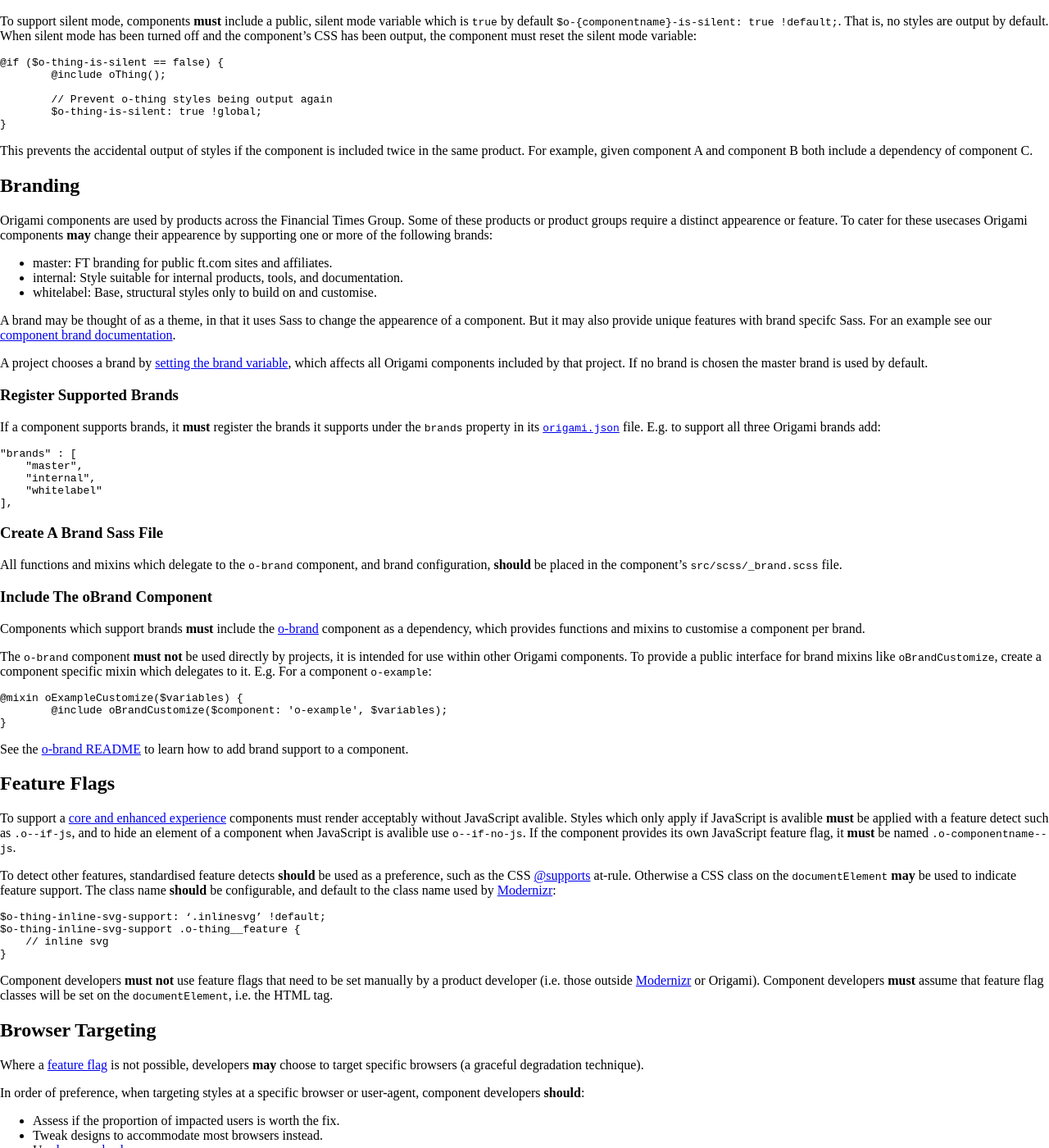
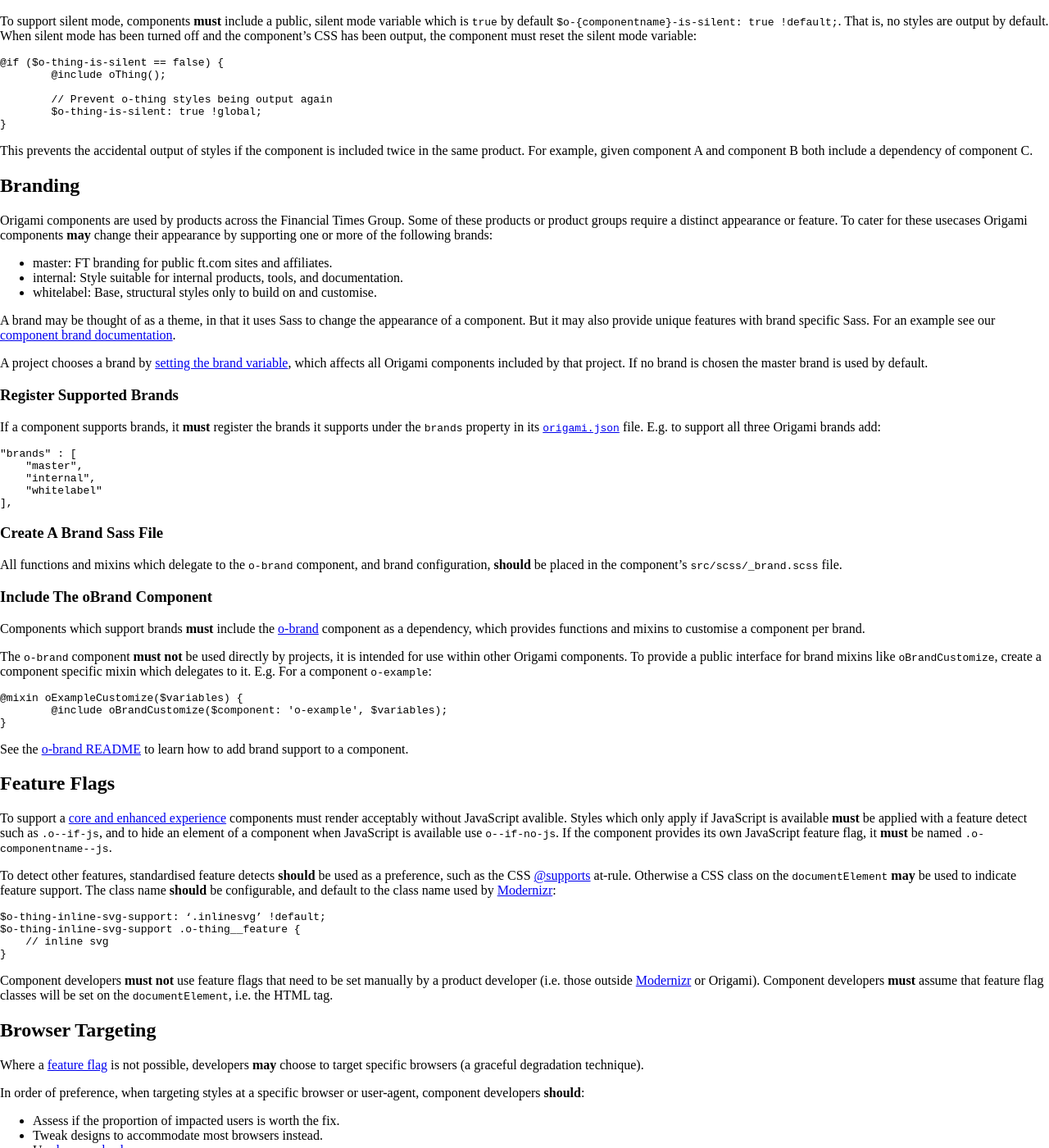
Before and after one commit to Financial-Times/origami-website, a Jekyll site: the page built from _specification-v1/sass.md, in a window 1280 px wide and 1400 px high, scrolled down 2593 px. Shown: the whole window at 82% size. Built offline with Jekyll 4.4.1, drawn with Linux system fonts in a browser that asks for light colours; a style sheet for code colours, icons or effects is not loaded; some of the changed text lies outside the part shown.

Commit message:
Correct spelling mistakes in Sass spec

````diff
--- a/_specification-v1/sass.md
+++ b/_specification-v1/sass.md
@@ -83,7 +83,7 @@ Pseudo selectors such as `:focus` or `:hover` **should** be used to style a comp
 Where an ARIA role is appropriate (<a href="https://www.w3.org/TR/2019/NOTE-wai-aria-practices-1.1-20190207/" class="o-typography-link--external">no ARIA is better than bad ARIA)</a>), it **should** be used to style a component's state. For example <a href="https://www.w3.org/TR/wai-aria-1.1/#aria-expanded" class="o-typography-link--external">aria-expanded</a>, with a correctly namespaced selector, **should** be used to style an expandable element:
 
 - Good: `.o-example[aria-expanded=true]`
-- Bad _(if an aria role is avalible)_: `.o-example--expanded`
+- Bad _(if an aria role is available)_: `.o-example--expanded`
 
 ## Private Sass
 
@@ -140,13 +140,13 @@ This prevents the accidental output of styles if the component is included twice
 
 ## Branding
 
-Origami components are used by products across the Financial Times Group. Some of these products or product groups require a distinct appearence or feature. To cater for these usecases Origami components **may** change their appearence by supporting one or more of the following brands:
+Origami components are used by products across the Financial Times Group. Some of these products or product groups require a distinct appearance or feature. To cater for these usecases Origami components **may** change their appearance by supporting one or more of the following brands:
 
 - master: FT branding for public ft.com sites and affiliates.
 - internal: Style suitable for internal products, tools, and documentation.
 - whitelabel: Base, structural styles only to build on and customise.
 
-A brand may be thought of as a theme, in that it uses Sass to change the appearence of a component. But it may also provide unique features with brand specifc Sass. For an example see our [component brand documentation](/docs/components/branding/).
+A brand may be thought of as a theme, in that it uses Sass to change the appearance of a component. But it may also provide unique features with brand specific Sass. For an example see our [component brand documentation](/docs/components/branding/).
 
 A project chooses a brand by [setting the brand variable](/docs/components/branding/#configure-your-projects-brand), which affects all Origami components included by that project. If no brand is chosen the master brand is used by default.
 
@@ -182,7 +182,7 @@ See the [o-brand README](https://registry.origami.ft.com/components/o-brand/read
 
 ## Feature Flags
 
-To support a [core and enhanced experience](/docs/components/compatibility/#core--enhanced-experiences) components must render acceptably without JavaScript avalible. Styles which only apply if JavaScript is avalible **must** be applied with a feature detect such as `.o--if-js`, and to hide an element of a component when JavaScript is avalible use `o--if-no-js`. If the component provides its own JavaScript feature flag, it **must** be named `.o-componentname--js`.
+To support a [core and enhanced experience](/docs/components/compatibility/#core--enhanced-experiences) components must render acceptably without JavaScript avalible. Styles which only apply if JavaScript is available **must** be applied with a feature detect such as `.o--if-js`, and to hide an element of a component when JavaScript is available use `o--if-no-js`. If the component provides its own JavaScript feature flag, it **must** be named `.o-componentname--js`.
 
 To detect other features, standardised feature detects **should** be used as a preference, such as the CSS <a href="https://developer.mozilla.org/en-US/docs/Web/CSS/@supports" class="o-typography-link--external">@supports</a> at-rule. Otherwise a CSS class on the `documentElement` **may** be used to indicate feature support. The class name **should** be configurable, and default to the class name used by <a href="https://modernizr.com/" class="o-typography-link--external">Modernizr</a>:
 ```
````
